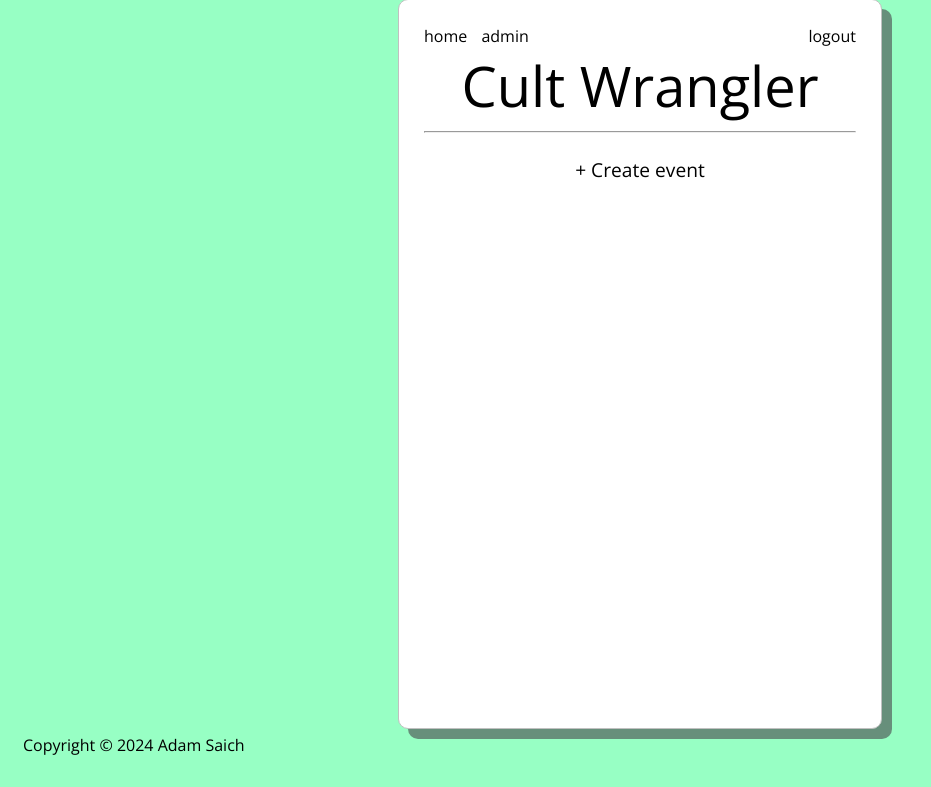
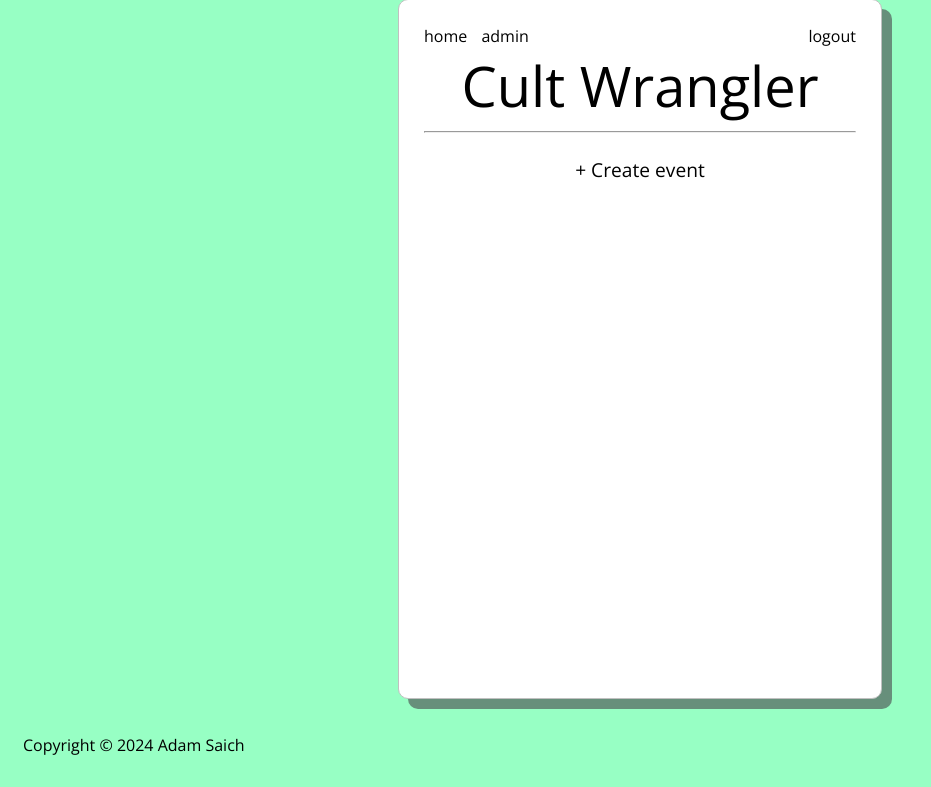
Before and after one commit to sadam-04/cult-wrangler, a Django app: page / in a window 1280 px wide. Shown: the part 24-811 px from the top of the page, without its empty margins (0-931 px from the left). After the commit the page ends 779 px from the top, so only its background shows below. Run offline with Django 5.2, Linux system fonts and the light colour scheme; the visitor is signed in with stand-in values (Sample User, id 1); data that the repository does not hold is empty.

Commit message:
NO SCROLL
ugh

```diff
--- a/wrangler/templates/wrangler/homepage.html
+++ b/wrangler/templates/wrangler/homepage.html
@@ -16,6 +16,10 @@
                     "wdth" 87.5;
             }
 
+            body {
+                overflow-y: hidden;
+            }
+
             footer {
                 position: fixed;
                 bottom: 20px;
@@ -26,7 +30,7 @@
                 margin: auto;
                 padding: 2% 2%;
                 width: 35%;
-                height: 90%;
+                height: 86%;
                 box-shadow: 10px 10px #678f7b;
                 background-color: white;
                 border-radius: 10px;
```
